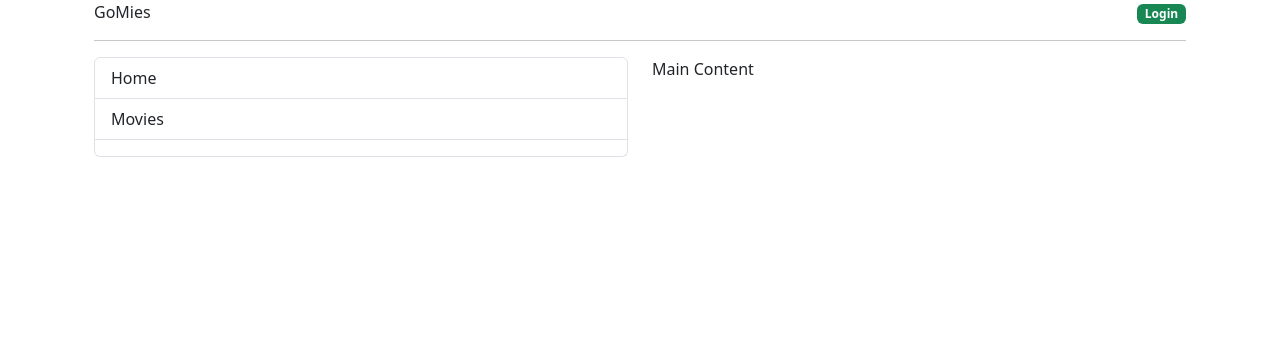
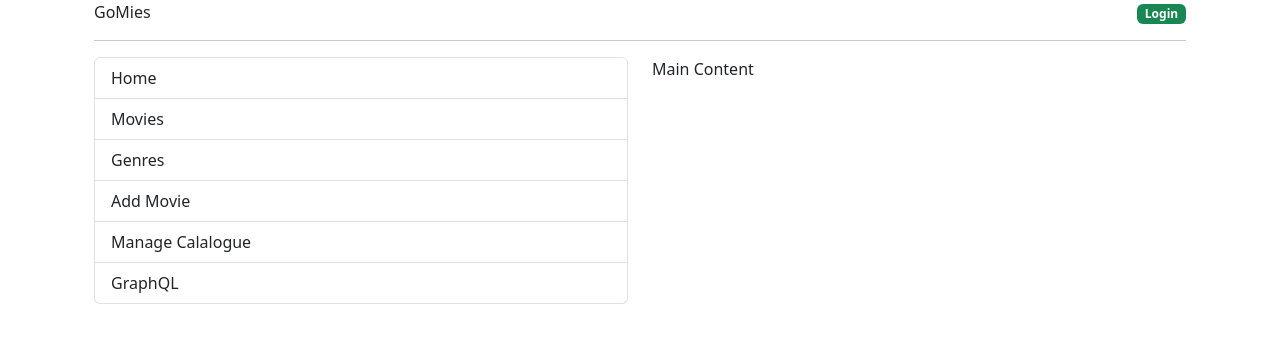
Before and after one commit to psinthorn/go-react, a React (Create React App) app in the folder front-end/: page / in a window 1280 px wide. Shown: the top 342 px of the page. Built offline with nearby package versions, Linux system fonts and the light colour scheme.

Commit message:
update menu item object

```diff
--- a/front-end/src/components/MenuItem.js
+++ b/front-end/src/components/MenuItem.js
@@ -1,4 +1,4 @@
-import React from 'react'
+// Menu Item component
 
 const MenuItem = ({title, link, icon, status}) => {
   return (
--- a/front-end/src/components/SideMenu.js
+++ b/front-end/src/components/SideMenu.js
@@ -1,4 +1,5 @@
 // Side menu components
+// call menu item component and pass props to menu item props
 
 import MenuItem from "./MenuItem"
 
@@ -14,13 +15,35 @@ const menuList = [
         link: "/movies",
         icon: "",
         status: true
+    },
+    {
+        title: "Genres",
+        link: "/genres",
+        icon: "",
+        status: true
+    },
+    {
+        title: "Add Movie",
+        link: "/add-movies",
+        icon: "",
+        status: true
+    },
+    {
+        title: "Manage Calalogue",
+        link: "/manage-calalogue",
+        icon: "",
+        status: true
+    },
+    {
+        title: "GraphQL",
+        link: "/graphql",
+        icon: "",
+        status: true
     }
 ]
 
-const SideMenu = ({title, link, icon, status}) => {
-    const newLocal = <div  title={menuList.title} link={menuList.link} className="list-group-item list-group-item-action">{menuList.title}<div />
+const SideMenu = () => {
 
-    </div>
     return (
        <>
         <div className="list-group">
@@ -31,7 +54,6 @@ const SideMenu = ({title, link, icon, status}) => {
                    )
                 })
             }
-            {newLocal}
         </div>
        </>
     )
```
